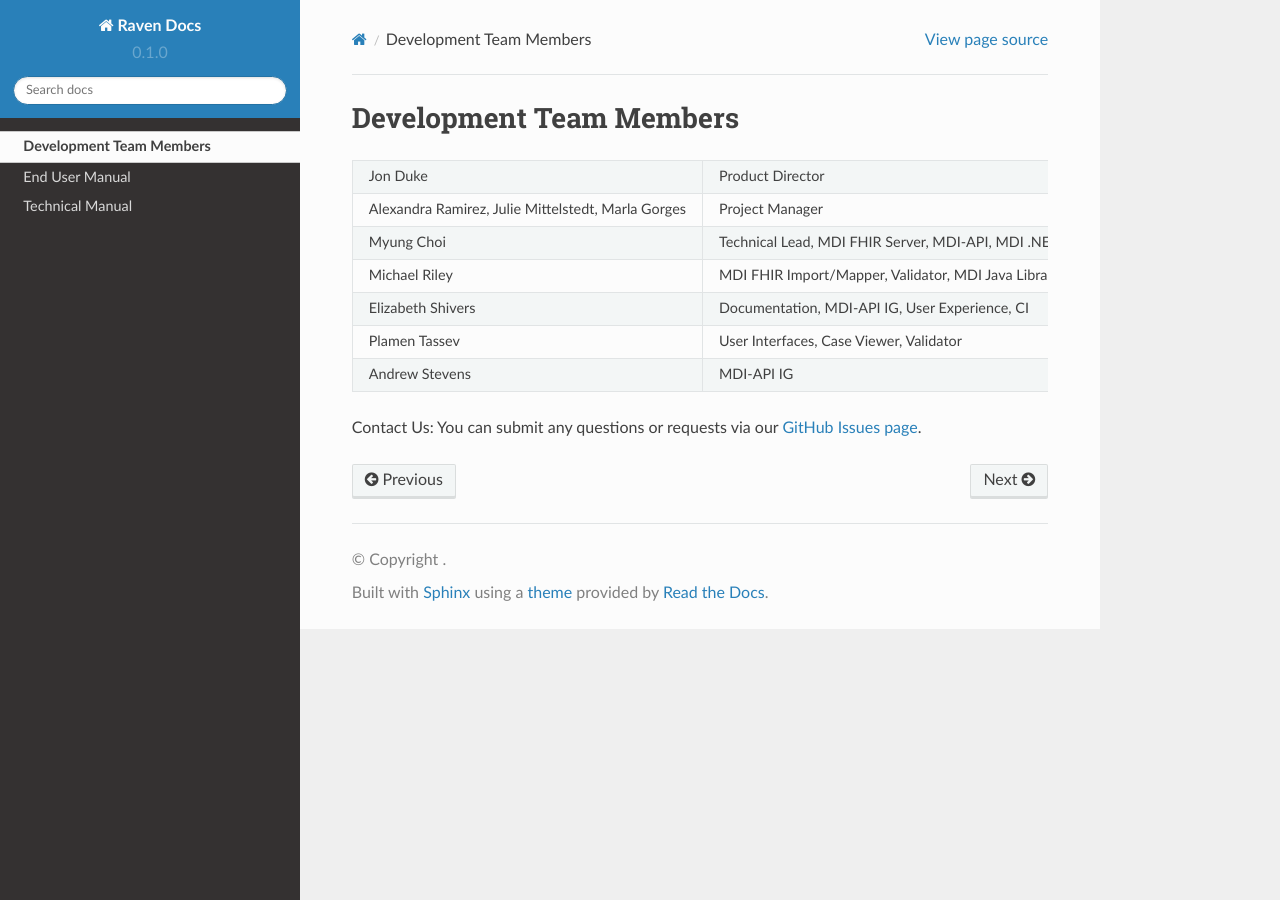
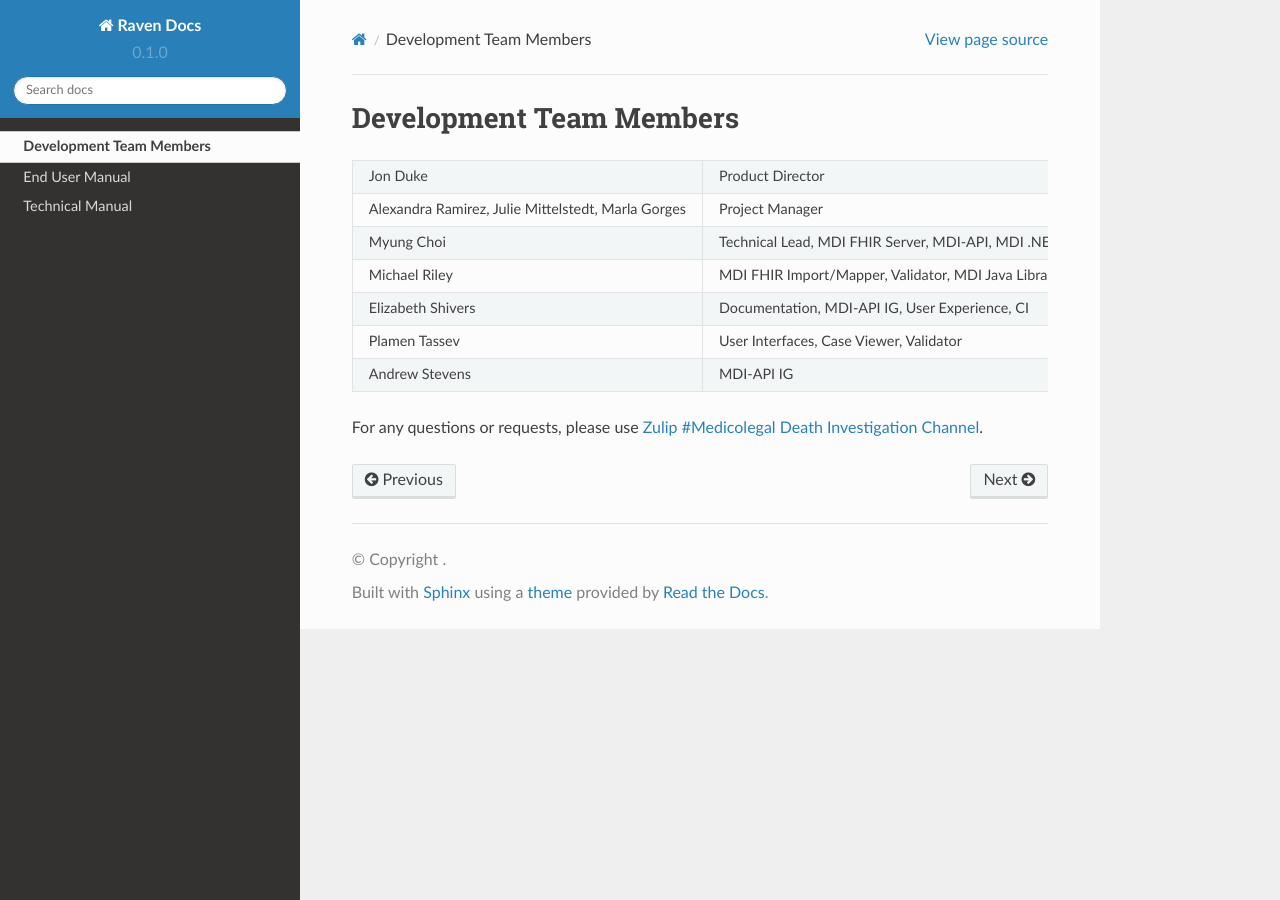
Before and after one commit to MortalityReporting/RavenDocs, a Sphinx documentation site: the page built from docs/source/developmentTeam.rst, in a window 1280 px wide. Built offline with Sphinx 7.4.7 and the Read the Docs theme 2.0.0, drawn with Linux system fonts in a browser that asks for light colours.

Commit message:
Update developmentTeam.rst

```diff
--- a/docs/source/developmentTeam.rst
+++ b/docs/source/developmentTeam.rst
@@ -22,4 +22,4 @@ Development Team Members
    * - Andrew Stevens
      - MDI-API IG
 
-Contact Us: You can submit any questions or requests via our `GitHub Issues page <https://github.com/MortalityReporting/raven-platform/issues>`_.
+For any questions or requests, please use `Zulip #Medicolegal Death Investigation Channel <https://chat.fhir.org/#narrow/stream/305799-Medicolegal-Death-Investigation>`_.
```
